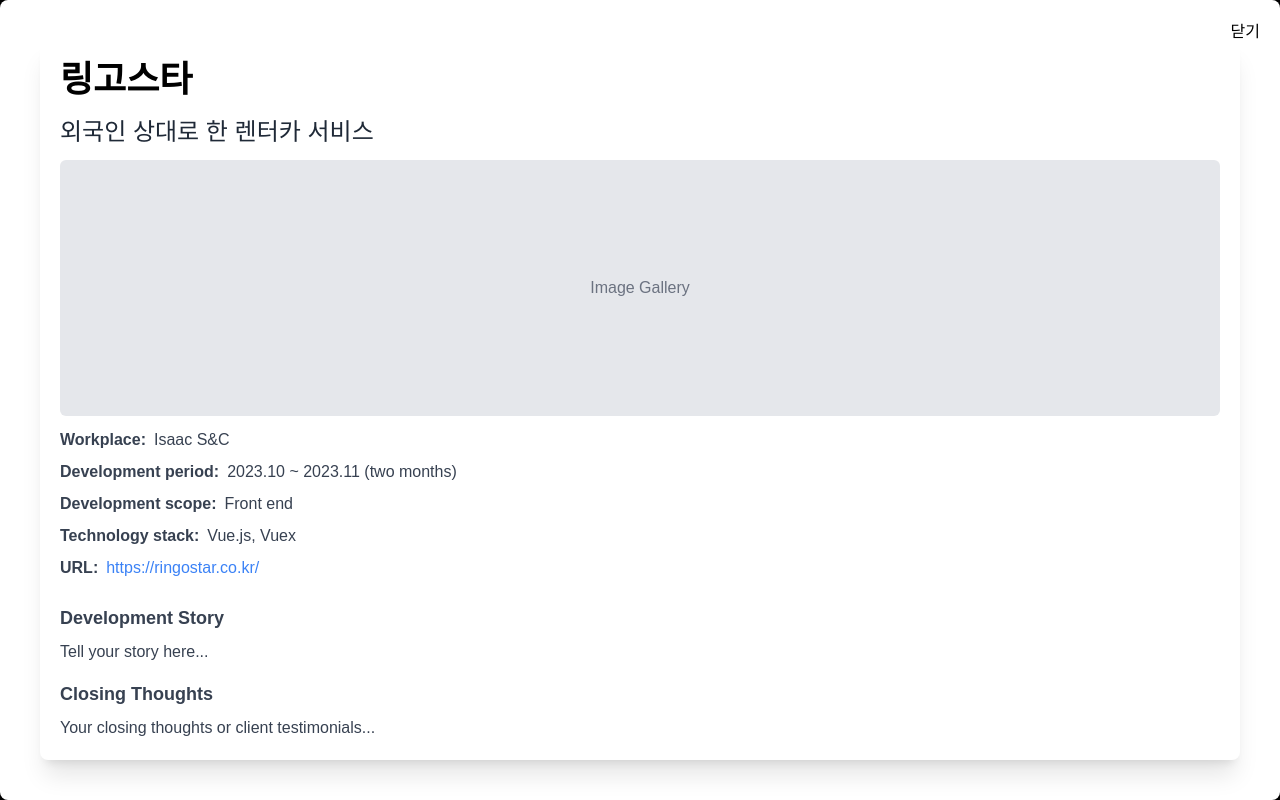
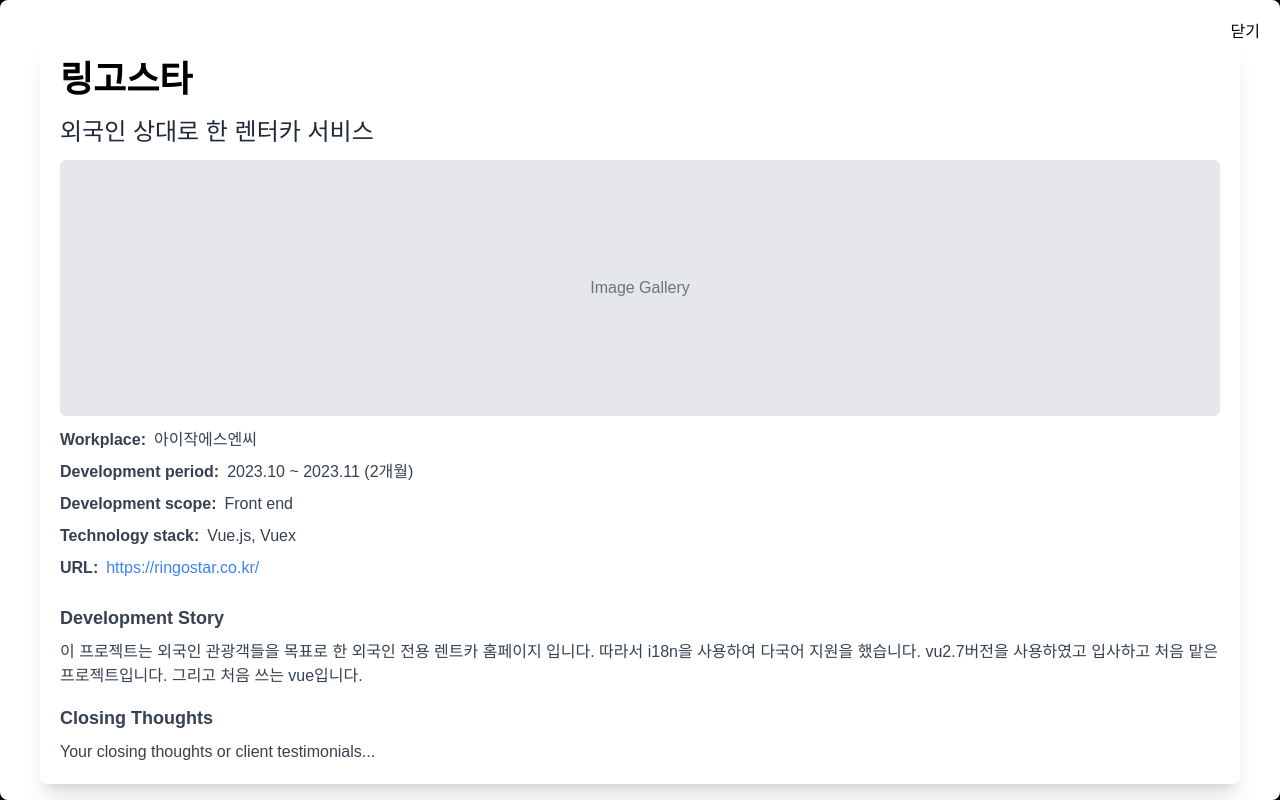
Before and after one commit to yeonso08/Introduce, a Next.js app: page / in a window 1280 px wide. Both pictures are taken after a click on the element 478 px from the left and 1616 px from the top of the page. Shown: the part 1216-2016 px from the top of the page. Built offline with nearby package versions, Linux system fonts and the light colour scheme; grey boxes are pictures that could not be loaded.

Commit message:
design : 내용 변경

```diff
--- a/src/components/modal/Modal.tsx
+++ b/src/components/modal/Modal.tsx
@@ -5,7 +5,6 @@
   isOpen: boolean;
   onClose: () => void;
   projectDescription: React.ReactNode;
-  // 프로젝트 세부 정보를 위해 필요한 추가 props
 }
 
 const Modal: React.FC<ProjectModalProps> = ({ isOpen, onClose, projectDescription }) => {
@@ -23,7 +22,7 @@
     return () => {
       window.removeEventListener('keydown', handleEsc);
     };
-  }, [isOpen, onClose]); // 의존성 배열에 isOpen과 onClose를 추가합니다.
+  }, [isOpen, onClose]);
 
   if (!isOpen) return null;
 
--- a/src/components/modal/ModalContents.tsx
+++ b/src/components/modal/ModalContents.tsx
@@ -17,11 +17,11 @@
                 <div className="space-y-2">
                     <div className="flex justify-start items-baseline space-x-2">
                         <div className="font-semibold">Workplace:</div>
-                        <div>Isaac S&C</div>
+                        <div>아이작에스엔씨</div>
                     </div>
                     <div className="flex justify-start items-baseline space-x-2">
                         <div className="font-semibold">Development period:</div>
-                        <div>2023.10 ~ 2023.11 (two months)</div>
+                        <div>2023.10 ~ 2023.11 (2개월)</div>
                     </div>
                     <div className="flex justify-start items-baseline space-x-2">
                         <div className="font-semibold">Development scope:</div>
@@ -43,7 +43,7 @@
             {/* Development Story */}
             <div className="mb-4 text-gray-700">
                 <h3 className="font-semibold text-lg mb-2">Development Story</h3>
-                <p>Tell your story here...</p>
+                <p>이 프로젝트는 외국인 관광객들을 목표로 한 외국인 전용 렌트카 홈페이지 입니다. 따라서 i18n을 사용하여 다국어 지원을 했습니다. vu2.7버전을 사용하였고 입사하고 처음 맡은 프로젝트입니다. 그리고 처음 쓰는 vue입니다.</p>
             </div>
 
             {/* Closing Thoughts or Testimonials */}
@@ -74,11 +74,11 @@
                 <div className="space-y-2">
                     <div className="flex justify-start items-baseline space-x-2">
                         <div className="font-semibold">Workplace:</div>
-                        <div>Isaac S&C</div>
+                        <div>사이드 프로젝트</div>
                     </div>
                     <div className="flex justify-start items-baseline space-x-2">
                         <div className="font-semibold">Development period:</div>
-                        <div>2023.10 ~ 2023.11 (two months)</div>
+                        <div>2023.06 ~ 2023.11 (6개월)</div>
                     </div>
                     <div className="flex justify-start items-baseline space-x-2">
                         <div className="font-semibold">Development scope:</div>
@@ -86,7 +86,7 @@
                     </div>
                     <div className="flex justify-start items-baseline space-x-2">
                         <div className="font-semibold">Technology stack:</div>
-                        <div>Vue.js, Vuex</div>
+                        <div>Next, TypeScript, Tailwind, Recoil, Tanstack Query</div>
                     </div>
                     <div className="flex justify-start items-baseline space-x-2">
                         <div className="font-semibold">URL:</div>
@@ -100,7 +100,7 @@
             {/* Development Story */}
             <div className="mb-4 text-gray-700">
                 <h3 className="font-semibold text-lg mb-2">Development Story</h3>
-                <p>Tell your story here...</p>
+                <p>이 프로젝트는 제가 직접 개발 커뮤니티 사이트에 글을 올려 사람들을 모집하여 진행한 프로젝트입니다. 처음으로 Next와 TypeScript 그리고 Tailwind를 써봤습니다. 저는 여기서 채팅 부분을 맞아 채팅 시스템을 개발 했습니다. 채팅을 구현하기 위해 STOMP를 썼습니다.</p>
             </div>
 
             {/* Closing Thoughts or Testimonials */}
@@ -131,11 +131,11 @@
                 <div className="space-y-2">
                     <div className="flex justify-start items-baseline space-x-2">
                         <div className="font-semibold">Workplace:</div>
-                        <div>Isaac S&C</div>
+                        <div>항해99 실전 프로젝트</div>
                     </div>
                     <div className="flex justify-start items-baseline space-x-2">
                         <div className="font-semibold">Development period:</div>
-                        <div>2023.10 ~ 2023.11 (two months)</div>
+                        <div>2023.03 ~ 2023.04 (2개월)</div>
                     </div>
                     <div className="flex justify-start items-baseline space-x-2">
                         <div className="font-semibold">Development scope:</div>
@@ -143,7 +143,7 @@
                     </div>
                     <div className="flex justify-start items-baseline space-x-2">
                         <div className="font-semibold">Technology stack:</div>
-                        <div>Vue.js, Vuex</div>
+                        <div>React, Recoil, Styled Components, Tanstack Query</div>
                     </div>
                     <div className="flex flex-col space-y-2">
                         <div className="flex justify-start items-baseline space-x-2">
```
